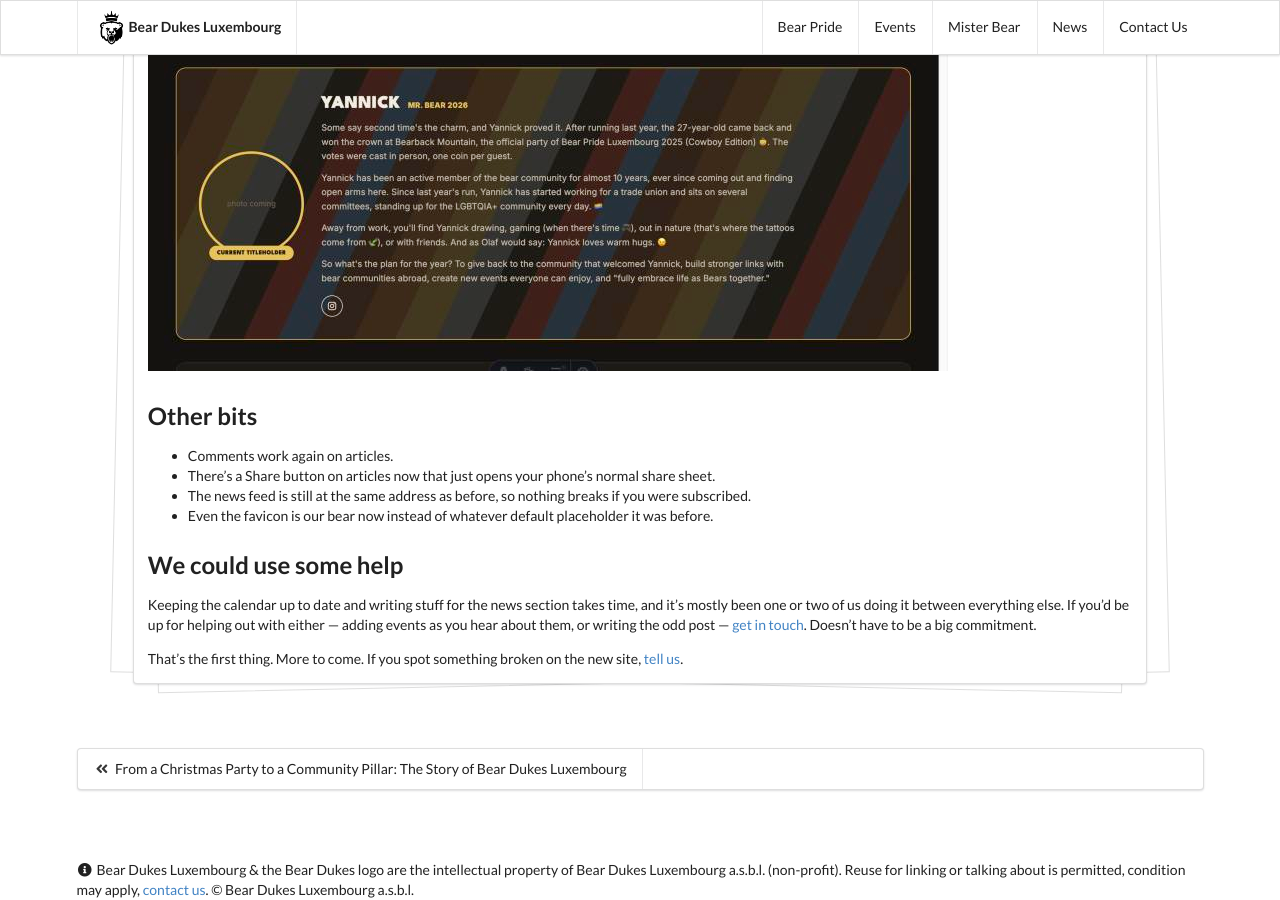
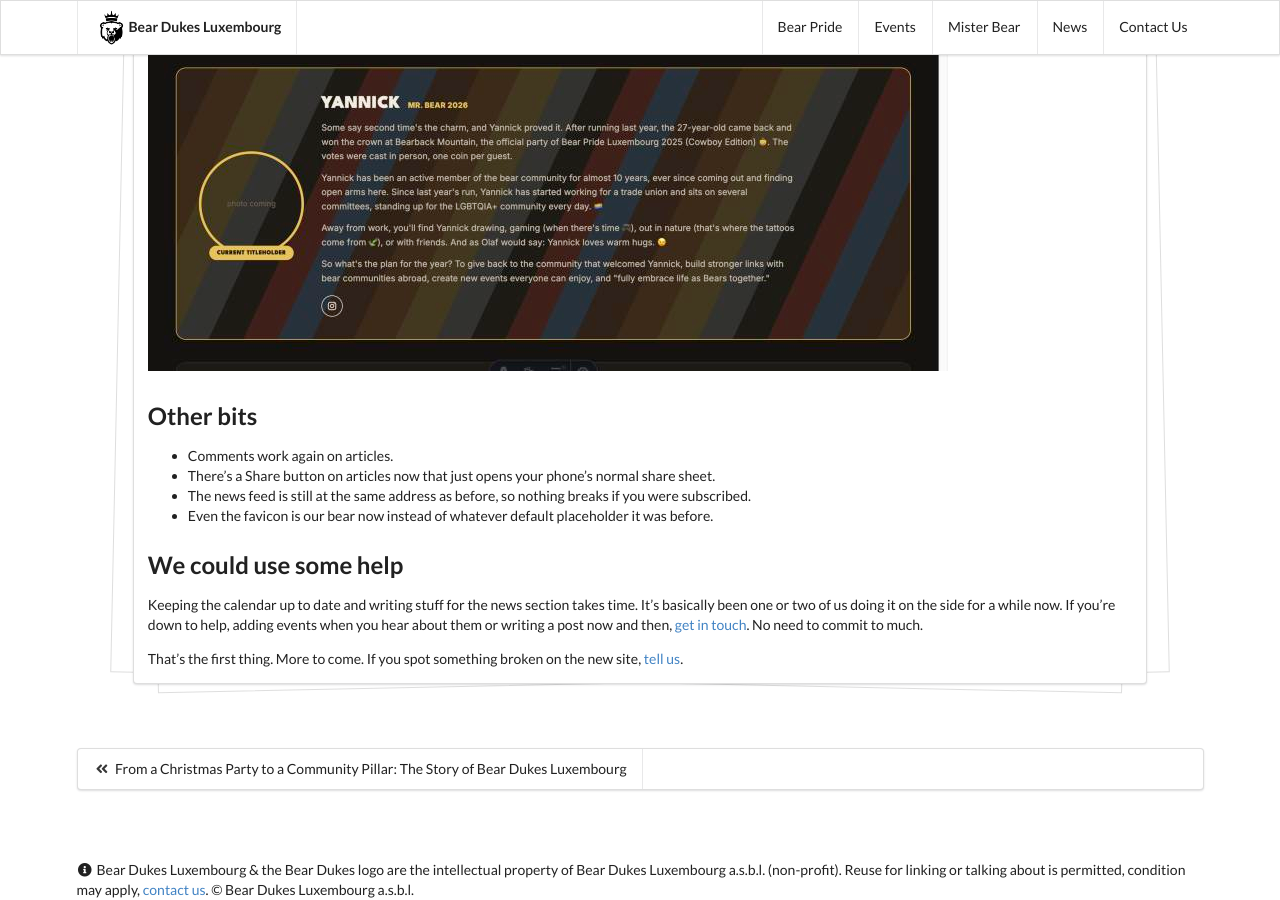
Before and after one commit to bear-dukes-luxembourg-a-s-b-l/bears.lu, a Jekyll site: the page built from _posts/2026-11-08-bears-lu-new-look.md, in a window 1280 px wide and 900 px high, scrolled down 2208 px. Built offline with Jekyll 4.4.1, drawn with Linux system fonts in a browser that asks for light colours; nearby versions of some CDN libraries; comment, search, counter and statistics services are not loaded.

Commit message:
Reword the volunteer call-out, cut another em-dash pair
Co-Authored-By: Claude Sonnet 5 <noreply@anthropic.com>

```diff
--- a/_posts/2026-11-08-bears-lu-new-look.md
+++ b/_posts/2026-11-08-bears-lu-new-look.md
@@ -40,6 +40,6 @@ Every titleholder since José in 2015 has their own page now on [/mr-bear](/mr-b
 
 ## We could use some help
 
-Keeping the calendar up to date and writing stuff for the news section takes time, and it's mostly been one or two of us doing it between everything else. If you'd be up for helping out with either — adding events as you hear about them, or writing the odd post — [get in touch](/contact). Doesn't have to be a big commitment.
+Keeping the calendar up to date and writing stuff for the news section takes time. It's basically been one or two of us doing it on the side for a while now. If you're down to help, adding events when you hear about them or writing a post now and then, [get in touch](/contact). No need to commit to much.
 
 That's the first thing. More to come. If you spot something broken on the new site, [tell us](/contact).
```
